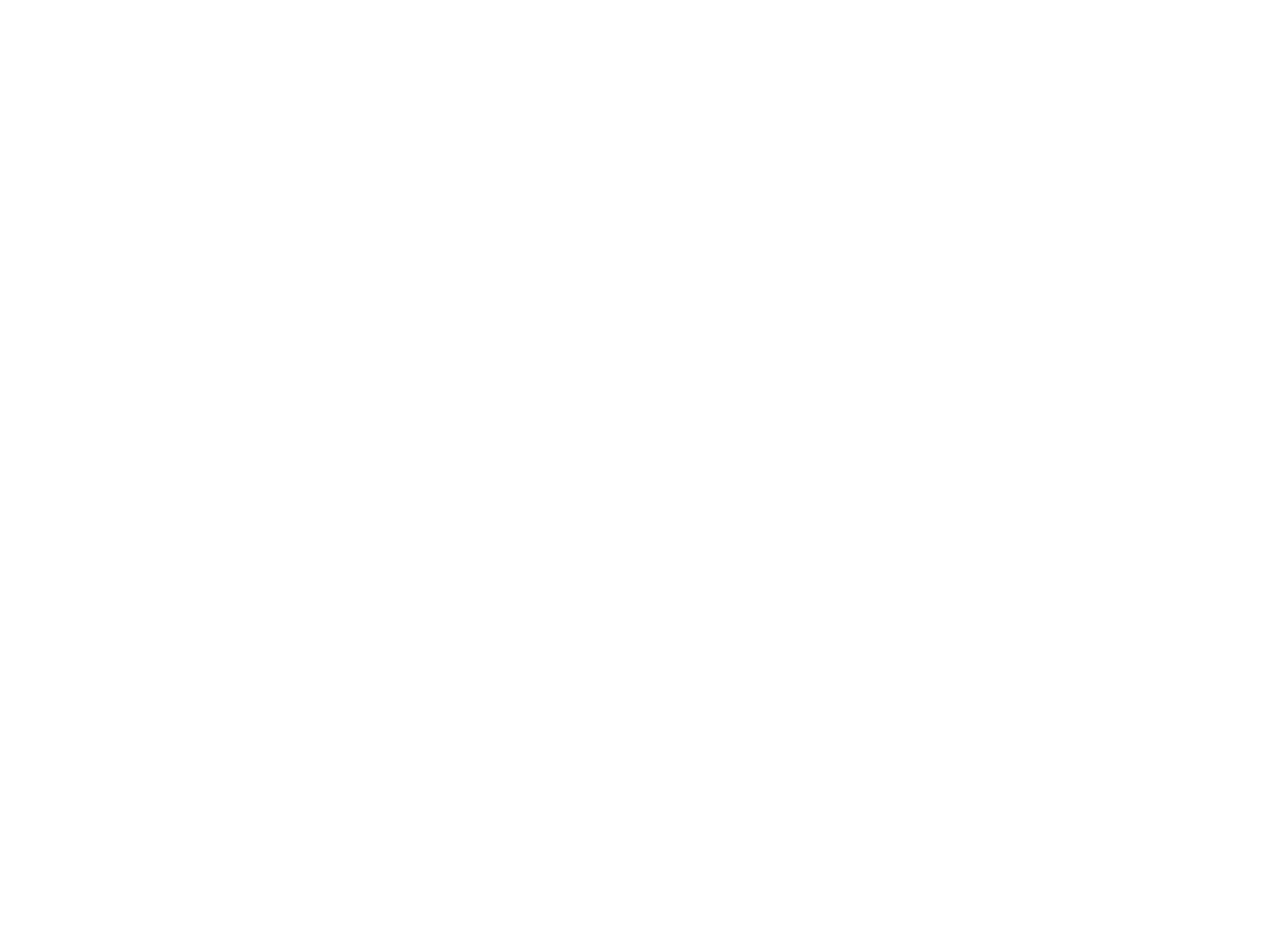
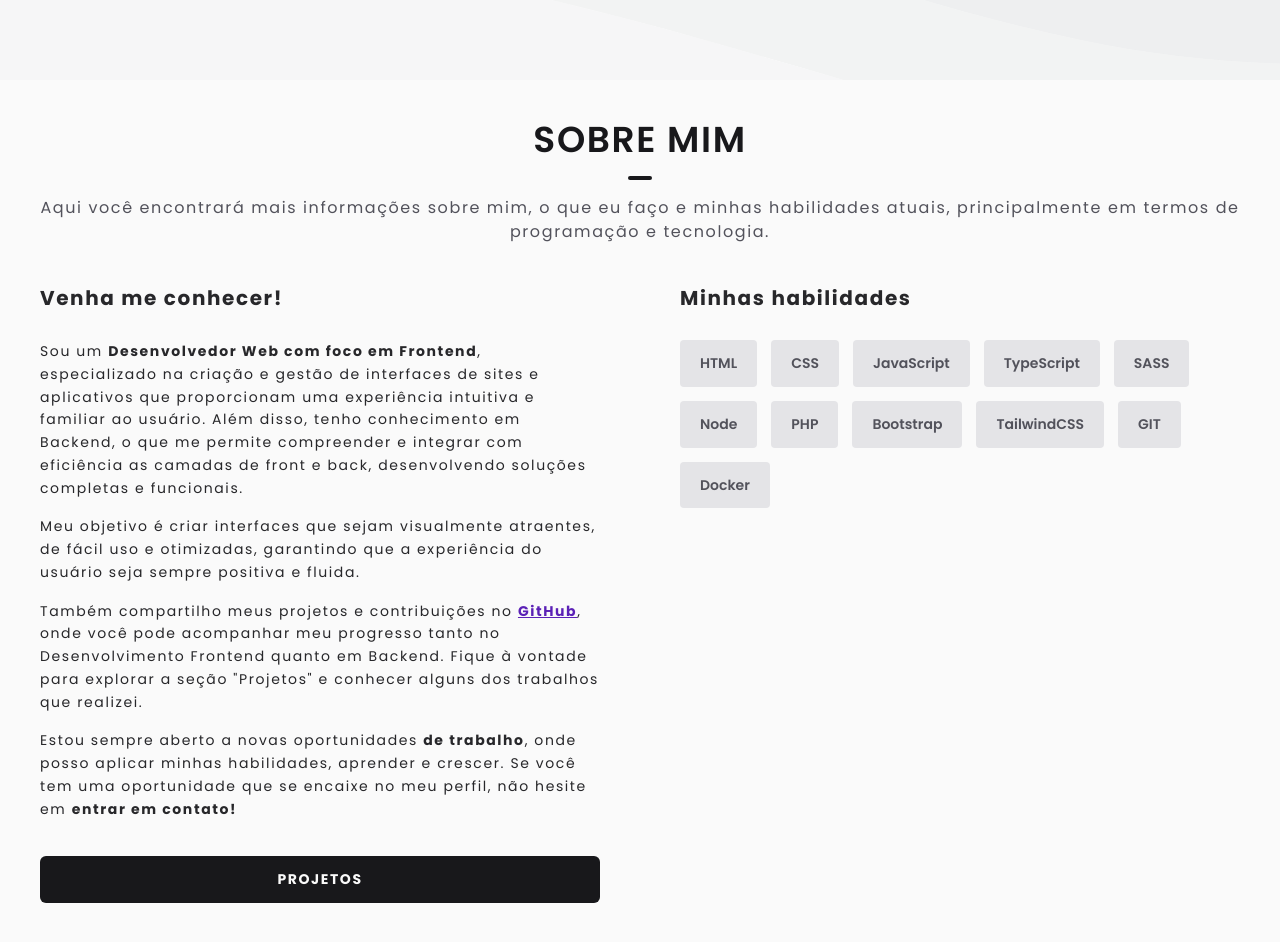
Before and after one commit to LuisFelipeSalvarani/portfolio, a React (Vite) app: page / in a window 1280 px wide. Shown: the part 800-1742 px from the top of the page. Before the commit the page ends 800 px from the top, so only its background shows below. Built offline with nearby package versions, Linux system fonts and the light colour scheme.

Commit message:
feat: Seção de sobre mim

```diff
--- a/src/app.tsx
+++ b/src/app.tsx
@@ -1,5 +1,7 @@
 import { Apresentation } from './components/apresantation'
 import { Header } from './components/header'
+import { KnowMe } from './components/know-me'
+import { MySkills } from './components/my-skills'
 import { SocialMedia } from './components/social-medias'
 
 export function App() {
@@ -9,8 +11,31 @@
 
       <SocialMedia />
 
-      <main>
+      <main className="flex flex-col">
         <Apresentation />
+
+        <div className="flex min-h-screen flex-col gap-10 bg-zinc-50 py-10 text-zinc-900">
+          <div className="flex flex-col gap-4 text-center">
+            <h2 className="flex flex-col items-center gap-4 font-semibold text-4xl uppercase">
+              Sobre mim
+              <span className="h-1 w-6 rounded-lg bg-zinc-900" />
+            </h2>
+
+            <p className="text-zinc-600">
+              Aqui você encontrará mais informações sobre mim, o que eu faço e
+              minhas habilidades atuais, principalmente em termos de programação
+              e tecnologia.
+            </p>
+          </div>
+
+          <div className="grid grid-cols-2">
+            <KnowMe />
+
+            <MySkills />
+          </div>
+        </div>
+
+        <div className="h-screen" />
       </main>
     </>
   )
--- a/src/components/apresantation.tsx
+++ b/src/components/apresantation.tsx
@@ -5,12 +5,14 @@
         <h2 className="font-semibold text-2xl uppercase sm:text-5xl/snug">
           Olá, meu nome é <br /> Luis Felipe Salvarani
         </h2>
+
         <p className="sr-only sm:not-sr-only sm:mt-4 md:text-lg/normal">
           Desenvolvedor web frontend com uma sólida base em backend. Minha
           paixão é criar interfaces dinâmicas e responsivas, focando na melhor
           experiência do usuário, enquanto aplico conhecimento em tecnologias de
           backend para entregar soluções completas e eficientes.
         </p>
+
         <button
           type="button"
           className="hover:-translate-y-1 mt-10 rounded-md bg-zinc-900 px-16 py-3 font-bold text-zinc-50 uppercase transition-all"
--- /dev/null
+++ b/src/components/badge.tsx
@@ -0,0 +1,11 @@
+interface BadgeProps {
+  title: string
+}
+
+export function Badge({ title }: BadgeProps) {
+  return (
+    <span className="rounded bg-zinc-200 px-5 py-3 font-semibold text-zinc-600 tracking-normal">
+      {title}
+    </span>
+  )
+}
--- a/src/components/header.tsx
+++ b/src/components/header.tsx
@@ -2,7 +2,7 @@
 
 export function Header() {
   return (
-    <header className="absolute top-0 right-0 left-0 z-50 flex flex-col items-center justify-between gap-y-4 bg-zinc-50 px-10 py-5 font-semibold text-zinc-900 uppercase md:flex-row">
+    <header className="sticky top-0 right-0 left-0 z-50 flex flex-col items-center justify-between gap-y-4 bg-zinc-50 px-10 py-5 font-semibold text-zinc-900 uppercase md:flex-row">
       <div className="flex flex-1 items-center gap-2">
         <CodeSvg className="size-10 fill-zinc-900" />
         <h1>Luis Felipe Salvarani</h1>
--- /dev/null
+++ b/src/components/know-me.tsx
@@ -0,0 +1,50 @@
+export function KnowMe() {
+  return (
+    <div className="flex flex-col gap-4 px-10 text-sm/relaxed text-zinc-800">
+      <h3 className="mb-3 font-bold text-xl">Venha me conhecer!</h3>
+
+      <p>
+        Sou um{' '}
+        <span className="font-bold">
+          Desenvolvedor Web com foco em Frontend
+        </span>
+        , especializado na criação e gestão de interfaces de sites e aplicativos
+        que proporcionam uma experiência intuitiva e familiar ao usuário. Além
+        disso, tenho conhecimento em Backend, o que me permite compreender e
+        integrar com eficiência as camadas de front e back, desenvolvendo
+        soluções completas e funcionais.
+      </p>
+
+      <p>
+        Meu objetivo é criar interfaces que sejam visualmente atraentes, de
+        fácil uso e otimizadas, garantindo que a experiência do usuário seja
+        sempre positiva e fluida.
+      </p>
+
+      <p>
+        Também compartilho meus projetos e contribuições no{' '}
+        <a href="/" className="font-bold text-violet-800 underline">
+          GitHub
+        </a>
+        , onde você pode acompanhar meu progresso tanto no Desenvolvimento
+        Frontend quanto em Backend. Fique à vontade para explorar a seção
+        "Projetos" e conhecer alguns dos trabalhos que realizei.
+      </p>
+
+      <p>
+        Estou sempre aberto a novas oportunidades{' '}
+        <span className="font-bold">de trabalho</span>, onde posso aplicar
+        minhas habilidades, aprender e crescer. Se você tem uma oportunidade que
+        se encaixe no meu perfil, não hesite em{' '}
+        <span className="font-bold">entrar em contato!</span>
+      </p>
+
+      <button
+        type="button"
+        className="hover:-translate-y-1 mt-5 rounded-md bg-zinc-900 px-16 py-3 font-bold text-zinc-50 uppercase transition-all"
+      >
+        Projetos
+      </button>
+    </div>
+  )
+}
--- /dev/null
+++ b/src/components/my-skills.tsx
@@ -0,0 +1,33 @@
+import { Badge } from './badge'
+
+export function MySkills() {
+  return (
+    <div className="flex flex-col gap-4 px-10 text-sm/relaxed text-zinc-800">
+      <h3 className="mb-3 font-bold text-xl">Minhas habilidades</h3>
+
+      <div className="flex flex-wrap gap-3.5">
+        <Badge title="HTML" />
+
+        <Badge title="CSS" />
+
+        <Badge title="JavaScript" />
+
+        <Badge title="TypeScript" />
+
+        <Badge title="SASS" />
+
+        <Badge title="Node" />
+
+        <Badge title="PHP" />
+
+        <Badge title="Bootstrap" />
+
+        <Badge title="TailwindCSS" />
+
+        <Badge title="GIT" />
+
+        <Badge title="Docker" />
+      </div>
+    </div>
+  )
+}
```
